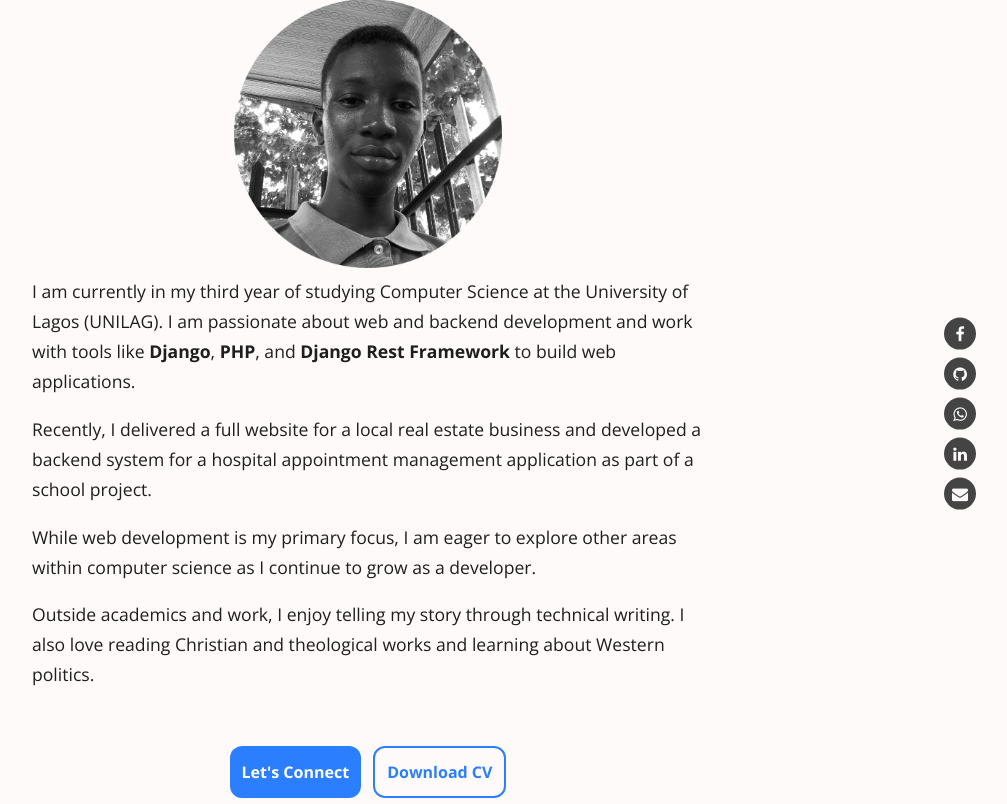
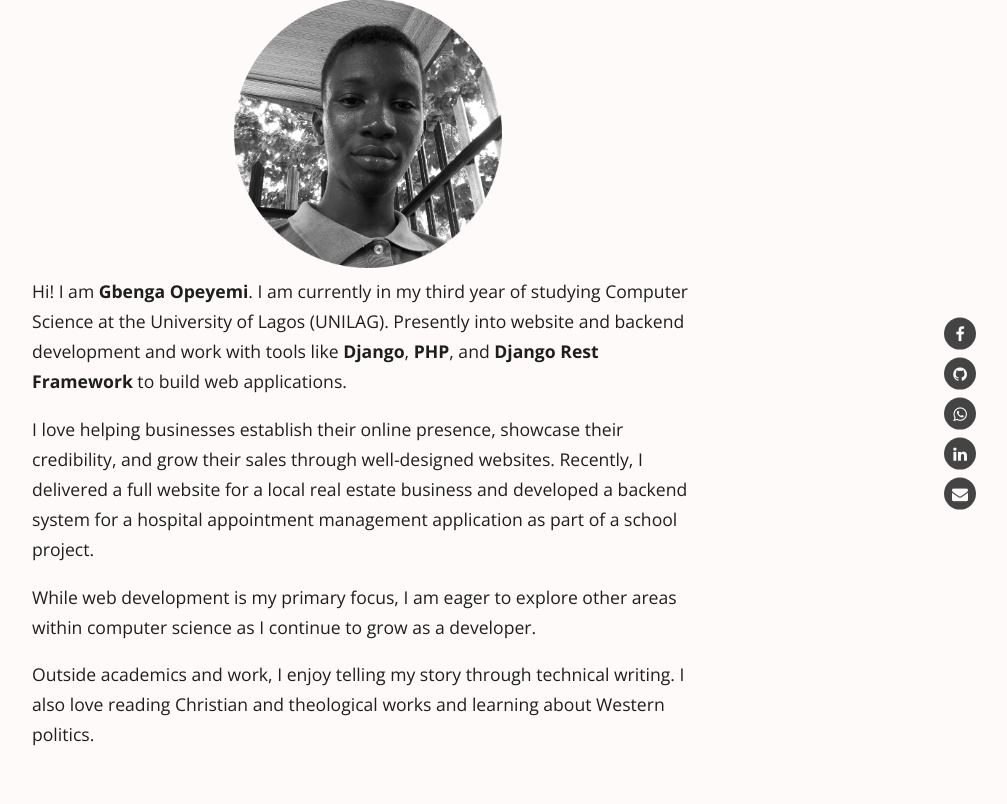
Before and after one commit to opesam42/portfolio-oop, a PHP site: page /projects/about in a window 1280 px wide. Shown: the part 220-1024 px from the top of the page, without its empty margins (272-1279 px from the left). Run offline with PHP 8.4, Linux system fonts and the light colour scheme; data that the repository does not hold is empty; style sheets or scripts are compiled from the project's sources.

Commit message:
update about page- TODO - store about me in db

```diff
--- a/apps/views/about.view.php
+++ b/apps/views/about.view.php
@@ -10,9 +10,9 @@
             <h1>About Me</h1>
         </section>
         <img src="assets/dp_photo1.png" alt="my photo" width="40%" class="dp">
-         <p>I am currently in my third year of studying Computer Science at the University of Lagos (UNILAG). I am passionate about web and backend development and work with tools like <strong>Django</strong>, <strong>PHP</strong>, and <strong>Django Rest Framework</strong> to build web applications.</p>
+         <p>Hi! I am <strong>Gbenga Opeyemi</strong>. I am currently in my third year of studying Computer Science at the University of Lagos (UNILAG). Presently into website and backend development and work with tools like <strong>Django</strong>, <strong>PHP</strong>, and <strong>Django Rest Framework</strong> to build web applications.</p>
 
-        <p>Recently, I delivered a full website for a local real estate business and developed a backend system for a hospital appointment management application as part of a school project.</p>
+         <p>I love helping businesses establish their online presence, showcase their credibility, and grow their sales through well-designed websites. Recently, I delivered a full website for a local real estate business and developed a backend system for a hospital appointment management application as part of a school project.</p>
 
         <p>While web development is my primary focus, I am eager to explore other areas within computer science as I continue to grow as a developer.</p>
 
```
